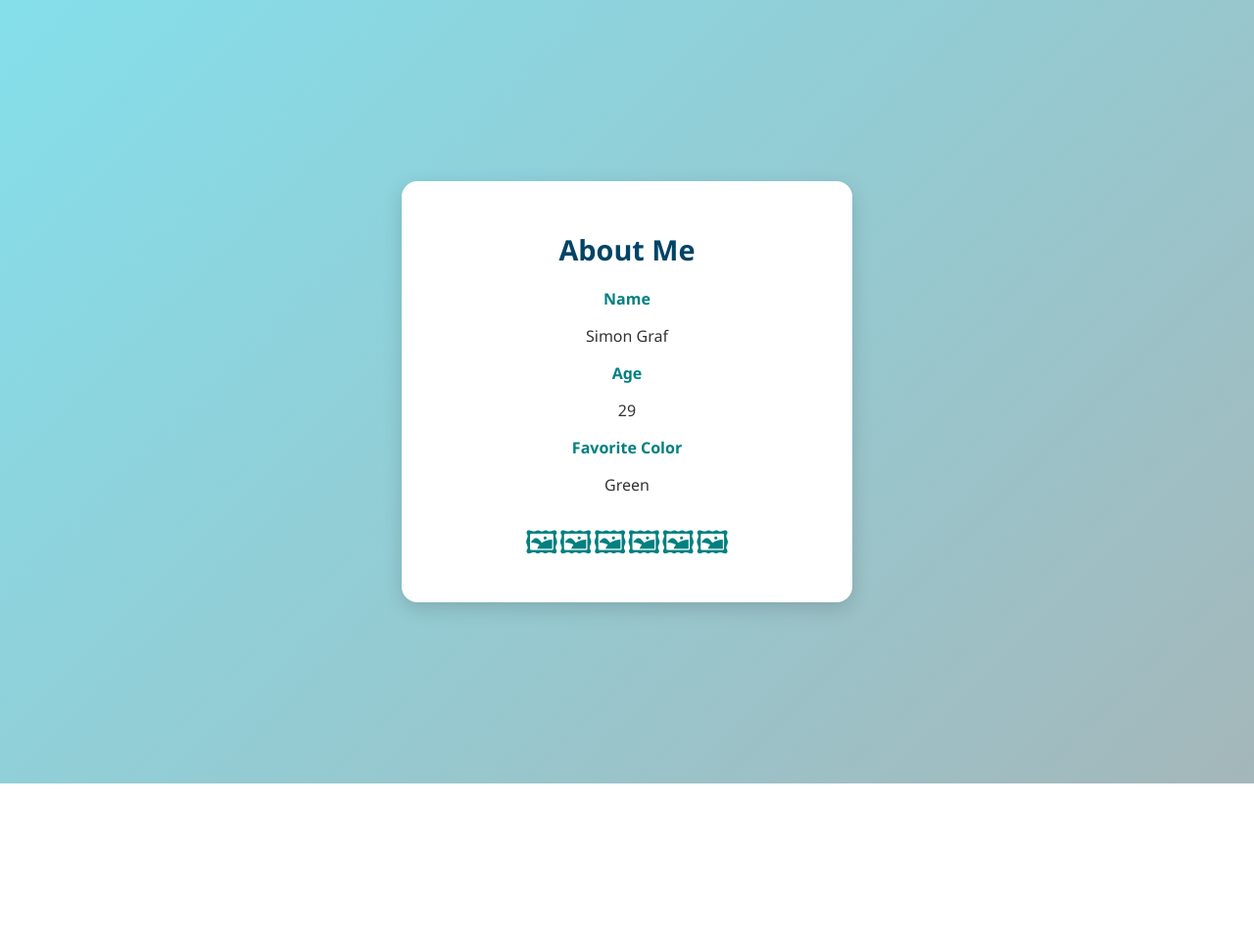
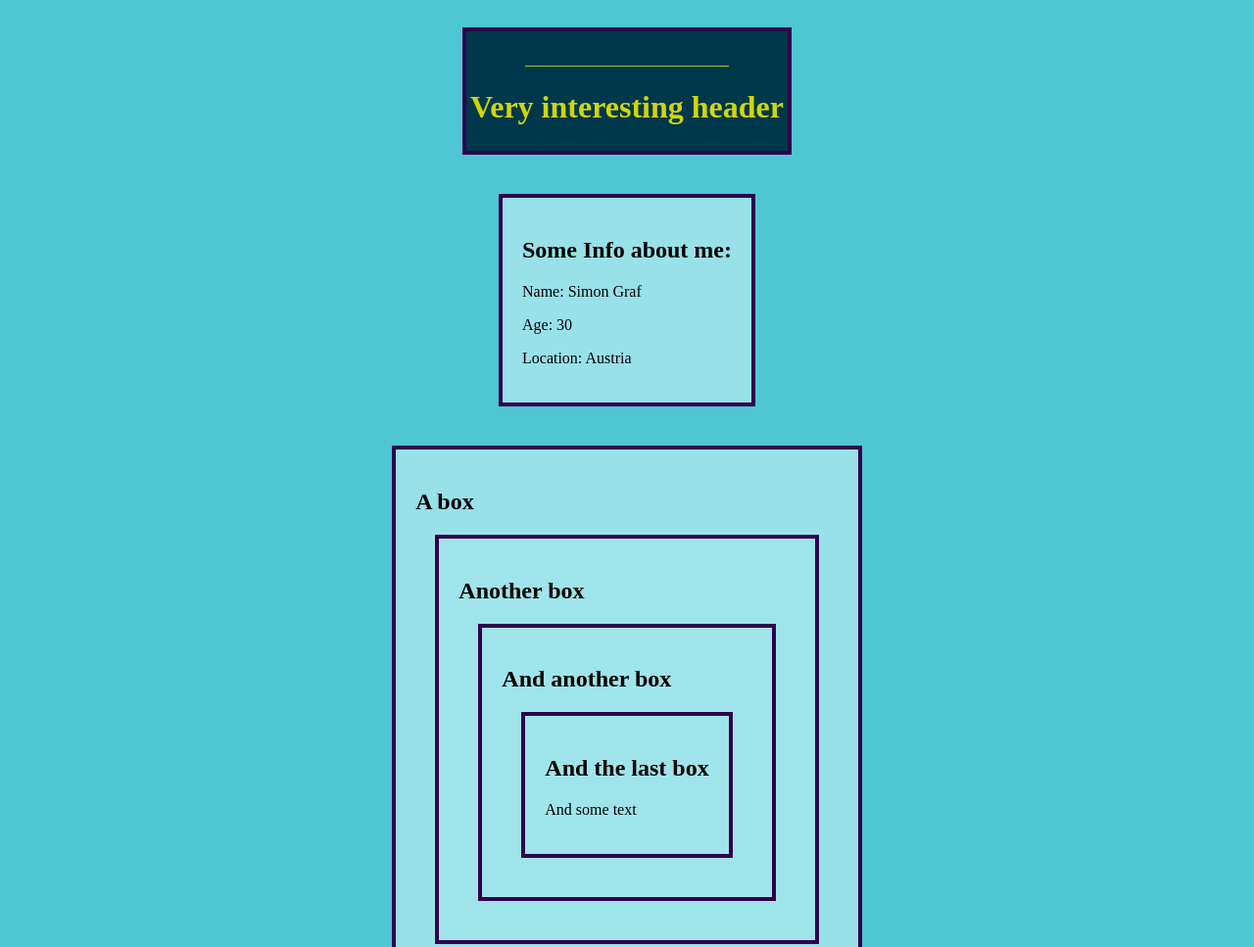
Before and after one commit to SimonG1995/WMC_Simon_Graf, a plain HTML site: page 2025-09-03/überMich.html in a window 1280 px wide. Shown: the top 967 px of the page at 98% size. Before the commit the page ends 800 px from the top, so only its background shows below. Drawn offline with Linux system fonts and the light colour scheme.

Commit message:
Update überMich.html

```diff
--- a/2025-09-03/überMich.html
+++ b/2025-09-03/überMich.html
@@ -4,90 +4,70 @@
   <meta charset="UTF-8">
   <meta name="viewport" content="width=device-width, initial-scale=1.0">
   <title>About Me</title>
+
+ <!-- CSS -->
+
 <style>
-    /* Reset and body styling */
 body {
-      margin: 0;
-      font-family: 'Segoe UI', Tahoma, Geneva, Verdana, sans-serif;
-      background: linear-gradient(135deg, #84dfeb, #a4b7ba);
+  /* A CSS Comment */
+  background-color: rgb(78, 198, 211);
   display: flex;
+  flex-direction: column;
   justify-content: center;
   align-items: center;
-      height: 100vh;
-      color: #333;
+  /* height: 100vh; */
+  color: #000000;
 }
 
-    /* Profile Card */
-    .card {
-      background: #fff;
-      border-radius: 16px;
-      box-shadow: 0 6px 20px rgba(0, 0, 0, 0.15);
-      padding: 30px;
-      max-width: 400px;
-      width: 90%;
+header {
+  background-color: #00384b;
+  color: rgb(208, 214, 12);
+  border: 4px solid rgb(48, 0, 78);
+  margin: 20px;
+  padding: 4px;
   text-align: center;
-      animation: fadeIn 1s ease-in-out;
 }
 
-    .card h1 {
-      margin-bottom: 20px;
-      font-size: 1.8rem;
-      color: #004466;
-    }
+.box {
+  background-color: rgba(160, 229, 235, 0.901);
+  color: rgb(0, 0, 0);
+  border: 4px solid rgb(48, 0, 78);
 
-    .info {
-      margin: 15px 0;
-      font-size: 1rem;
-    }
-
-    .info strong {
-      display: block;
-      font-weight: 600;
-      margin-bottom: 5px;
-      color: #008080;
-    }
-
-    .icons {
-      font-size: 2rem;
-      margin-top: 25px;
-      color: #008080;
-    }
-
-    /* Hover effect for card */
-    .card:hover {
-      transform: translateY(-5px);
-      transition: 0.3s ease;
-    }
-
-    /* fade-in animation */
-    @keyframes fadeIn {
-      from { opacity: 0; transform: translateY(20px); }
-      to { opacity: 1; transform: translateY(0); }
+  margin: 20px;
+  padding: 20px;
 }
 </style>
+
 </head>
+
 <body>
-  <div class="card">
-    <h1>About Me</h1>
+<header>
+  <p>__________________________</p>
+  <h1>Very interesting header</h1>
+</header>
 
-    <div class="info">
-      <strong>Name</strong>
-      <p>Simon Graf</p>
+<div class="box">
+<h2>Some Info about me:</h2>
+<p>Name: Simon Graf</p>
+<p>Age: 30</p>
+<p>Location: Austria</p>
 </div>
 
-    <div class="info">
-      <strong>Age</strong>
-      <p>29</p>
+<div class="box">
+<h2>A box</h2>
+	<div class="box">
+    <h2>Another box</h2>
+    	<div class="box">
+        <h2>And another box</h2>
+        	<div class="box">
+				    <h2>And the last box</h2>
+				    <p>And some text</p>
+			    </div>
+       	</div>
+    </div>
 </div>
 
-    <div class="info">
-      <strong>Favorite Color</strong>
-      <p>Green</p>
-    </div>
 
-    <div class="icons">
-      &#128444;&#128444;&#128444;&#128444;&#128444;&#128444;
-    </div>
-  </div>
+
 </body>
 </html>
```
Lines whose indentation alone changed are shown as unchanged.
